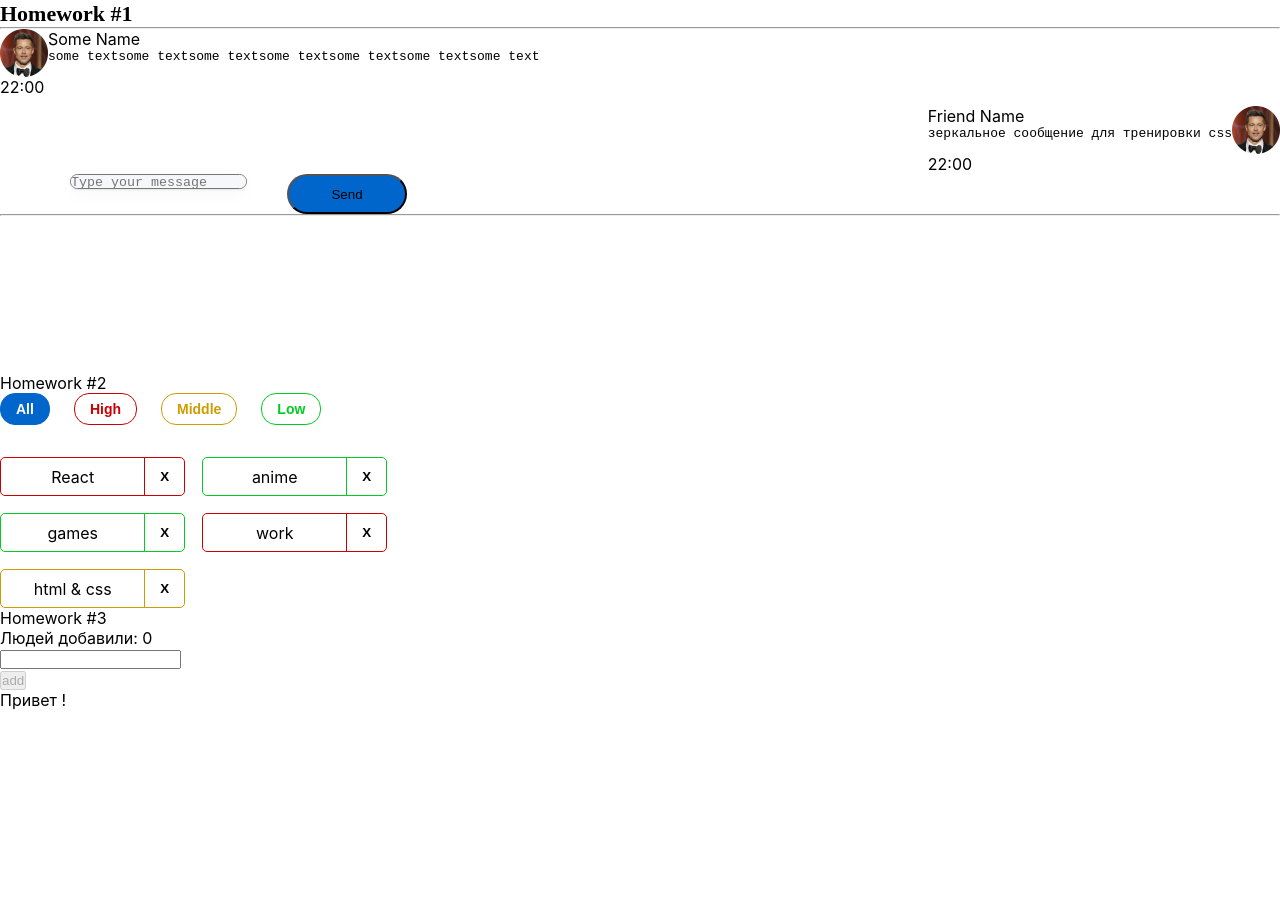
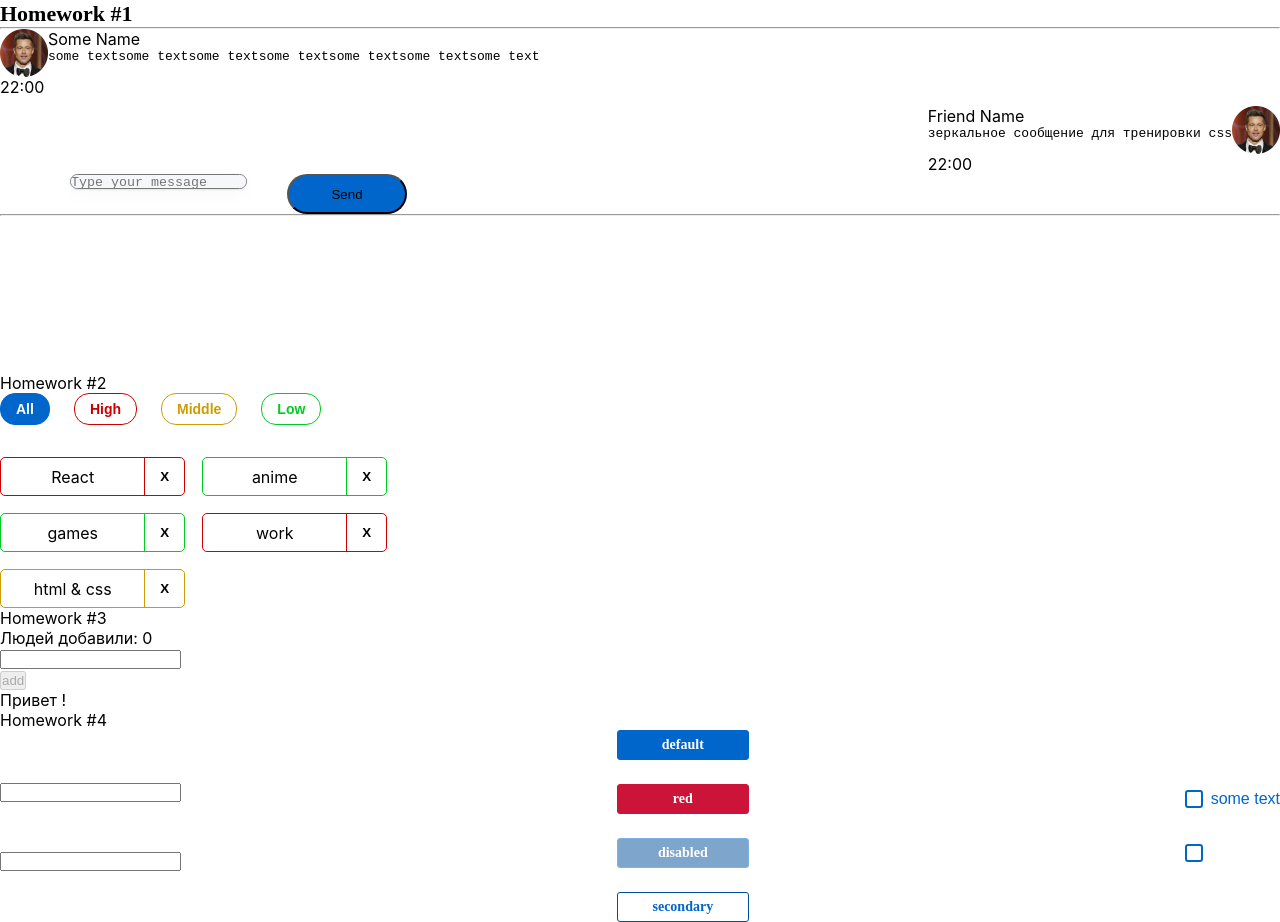
Before and after one commit to Leskevich/hws2, a React (Create React App) app: page / in a window 1280 px wide. Before the commit the page ends 800 px from the top, so only its background shows below. Built offline with nearby package versions, Linux system fonts and the light colour scheme.

Commit message:
reduce [] in {}

```diff
--- a/src/s1-main/App.tsx
+++ b/src/s1-main/App.tsx
@@ -3,14 +3,27 @@ import s from './App.module.css'
 import HW1 from '../s2-homeworks/hw01/HW1'
 import HW2 from "../s2-homeworks/hw02/HW2";
 import HW3 from "../s2-homeworks/hw03/HW3";
+import HW4 from "../s2-homeworks/hw04/HW4";
 
 function App() {
+
+    const a:any = [
+        {name:'fbbd', age:15, },
+        {name:'fbbd', age:15, },
+        {name:'fbbd', age:15, },
+        {name:'fbbd', age:15, },
+    ]
+    console.log(a.reduce((acc:any,el:any)=>{
+        acc[el.name]={...el}
+        delete acc[el.name].name
+        return acc
+    },{}))
     return (
         <div className={s.App}>
             <HW1/>
             <HW2/>
             <HW3/>
-            {/*<HW4/>*/}
+            <HW4/>
 
             {/*при выполнении дз 5 и более - закомментировать здесь дз 1-4, так как они есть внутри дз 5*/}
             {/*<HW5/>*/}
--- a/src/s2-homeworks/hw04/common/c1-SuperInputText/SuperInputText.tsx
+++ b/src/s2-homeworks/hw04/common/c1-SuperInputText/SuperInputText.tsx
@@ -43,16 +43,12 @@ const SuperInputText: React.FC<SuperInputTextPropsType> = (
     const onKeyPressCallback = (e: KeyboardEvent<HTMLInputElement>) => {
         onKeyPress?.(e)
 
-        onEnter && // если есть пропс onEnter
-        e.key === 'Enter' && // и если нажата кнопка Enter
-        onEnter() // то вызвать его
+        onEnter && e.key === 'Enter' && onEnter()
+        // если есть пропс onEnter// и если нажата кнопка Enter// то вызвать его
     }
 
-    const finalSpanClassName = s.error
-        + (spanClassName ? ' ' + spanClassName : '')
-    const finalInputClassName = s.input
-        + (error ? ' ' + s.errorInput : ' ' + s.superInput)
-        + (className ? ' ' + s.className : '') // задача на смешивание классов
+    const finalSpanClassName = s.error + (spanClassName ? ' ' + spanClassName : '')
+    const finalInputClassName = s.input + (error ? ' ' + s.errorInput : ' ' + s.superInput) + (className ? ' ' + s.className : '') // задача на смешивание классов
 
     return (
         <div className={s.inputWrapper}>
--- a/src/s2-homeworks/hw04/common/c2-SuperButton/SuperButton.module.css
+++ b/src/s2-homeworks/hw04/common/c2-SuperButton/SuperButton.module.css
@@ -1,36 +1,86 @@
 .button {
+    display: flex;
+    flex-direction: row;
+    justify-content: center;
+    align-items: center;
+    padding: 5px 24px;
+    gap: 10px;
+    font-family: 'Montserrat';
+    font-style: normal;
+    font-weight: 600;
+    font-size: 14px;
+    line-height: 20px;
+    color: #FFFFFF;
+    width: 132px;
+    height: 30px;
+
+    /* Primary/100 */
+    background: #0066CC;
+    border-radius: 3px;
+    border: 1px solid #0066CC;
+
 }
 
 .disabled {
+    background: #004D99;
+    opacity: 0.5;
+    border-radius: 3px;
 }
 
 .secondary {
+    background: #FFFFFF;
+    border: 1px solid #004D99;
+    color: #0066CC;
+
 }
 
 .default {
+    background: #0066CC;
+    border-radius: 3px;
+    border: 1px solid #0066CC;
 }
 
 .red {
+    background: #CC1439;
+    border-radius: 3px;
+    border: 1px solid #CC1439;
 }
 
 .default:hover {
+    background: #0080FF;
+    border-radius: 3px;
 }
 
 .red:hover {
+    background: #FF1A47;
+    border-radius: 3px;
 }
 
 .secondary:hover {
+    background: #E5F0FA;
+    border: 1px solid #0066CC;
+    border-radius: 3px;
 }
 
 
 .default:active {
+    background: #0059B3;
+    border-radius: 3px;
 }
 
 .secondary:active {
+    background: #C9E5FF;
+    border: 1px solid #0066CC;
+    border-radius: 3px;
 }
 
 .red:active {
+    background: #B31232;
+    border-radius: 3px;
 }
 
 .button:disabled {
+    background: #004D99;
+    opacity: 0.5;
+    border-radius: 3px;
 }
--- a/src/s2-homeworks/hw04/common/c2-SuperButton/SuperButton.tsx
+++ b/src/s2-homeworks/hw04/common/c2-SuperButton/SuperButton.tsx
@@ -17,12 +17,7 @@ const SuperButton: React.FC<SuperButtonPropsType> = (
         ...restProps // все остальные пропсы попадут в объект restProps, там же будет children
     }
 ) => {
-    const finalClassName = s.button
-        // + (disabled
-        //         ? ...
-        //         : xType === 'red'
-        //             ? ...
-        + (className ? ' ' + className : '') // задачка на смешивание классов
+    const finalClassName = s.button + ' ' + (disabled ? s.disabled : xType === 'red' ? s.red : xType==='secondary'? s.secondary:s.default) + (className ? ' ' + className : '') // задачка на смешивание классов
 
     return (
         <button
```
Also changed, not shown: src/s2-homeworks/hw04/Stand.tsx (+3 -6 lines).
